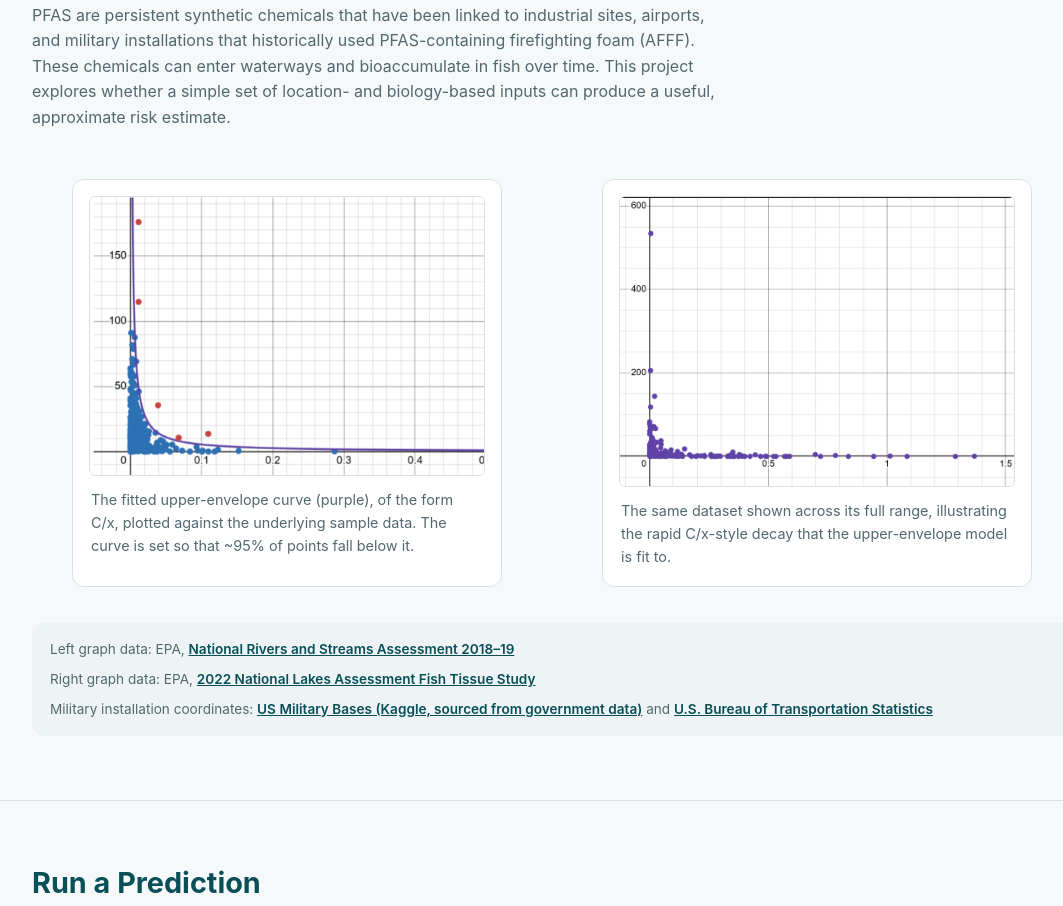
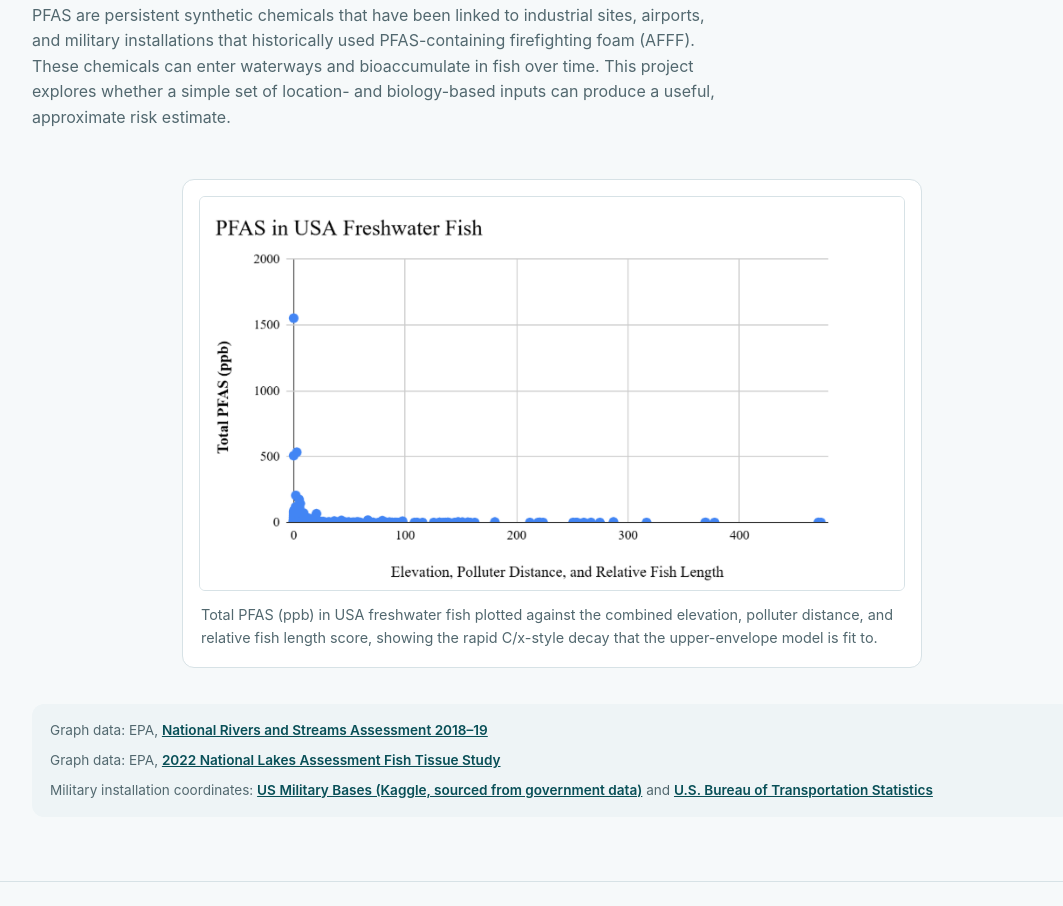
Before and after one commit to aldenowang/pfasPredictor, a plain HTML site: page index.html in a window 1280 px wide. Shown: the part 786-1692 px from the top of the page, without its empty margins (88-1151 px from the left). Drawn offline with Linux system fonts and the light colour scheme.

Commit message:
Replace model fit graphs with single PFAS freshwater fish chart
Co-Authored-By: Claude Opus 5.5 <noreply@anthropic.com>

```diff
--- a/index.html
+++ b/index.html
@@ -266,9 +266,9 @@
      ========================================================== */
   .about-graphs {
     display: grid;
-    grid-template-columns: repeat(2, 1fr);
-    gap: 20px;
-    margin-top: 8px;
+    grid-template-columns: 1fr;
+    max-width: 820px;
+    margin: 8px auto 0;
   }
 
   .graph-card {
@@ -586,11 +586,6 @@
   /* ==========================================================
      RESPONSIVE
      ========================================================== */
-  @media (max-width: 800px) {
-    .about-graphs {
-      grid-template-columns: 1fr;
-    }
-  }
 
   @media (max-width: 640px) {
     section { padding: 44px 0; }
@@ -673,16 +668,10 @@
     </p>
     <div class="about-graphs">
       <figure class="graph-card">
-        <img src="images/Screenshot%202026-07-05%20064126.png" alt="Scatter plot of PFAS data with a fitted upper-envelope curve of the form C/x">
+        <img src="images/Screenshot%202026-10-11%20134553.png" alt="Scatter plot of total PFAS (ppb) in USA freshwater fish against the combined elevation, polluter distance, and relative fish length score">
         <figcaption>
-          The fitted upper-envelope curve (purple), of the form C/x, plotted against the
-          underlying sample data. The curve is set so that ~95% of points fall below it.
-        </figcaption>
-      </figure>
-      <figure class="graph-card">
-        <img src="images/Screenshot%202026-07-05%20064224.png" alt="Full-range scatter plot of the underlying PFAS sample data">
-        <figcaption>
-          The same dataset shown across its full range, illustrating the rapid C/x-style
+          Total PFAS (ppb) in USA freshwater fish plotted against the combined elevation,
+          polluter distance, and relative fish length score, showing the rapid C/x-style
           decay that the upper-envelope model is fit to.
         </figcaption>
       </figure>
@@ -690,11 +679,11 @@
 
     <ul class="sources-list">
       <li>
-        Left graph data: EPA,
+        Graph data: EPA,
         <a href="https://www.epa.gov/national-aquatic-resource-surveys/reports-and-data-national-rivers-and-streams-assessment-2018-19" target="_blank" rel="noopener noreferrer">National Rivers and Streams Assessment 2018&ndash;19</a>
       </li>
       <li>
-        Right graph data: EPA,
+        Graph data: EPA,
         <a href="https://www.epa.gov/choose-fish-and-shellfish-wisely/2022-national-lakes-assessment-fish-tissue-study#results" target="_blank" rel="noopener noreferrer">2022 National Lakes Assessment Fish Tissue Study</a>
       </li>
       <li>
```
Also changed, not shown: images/Screenshot 2026-10-11 134553.png (added).
